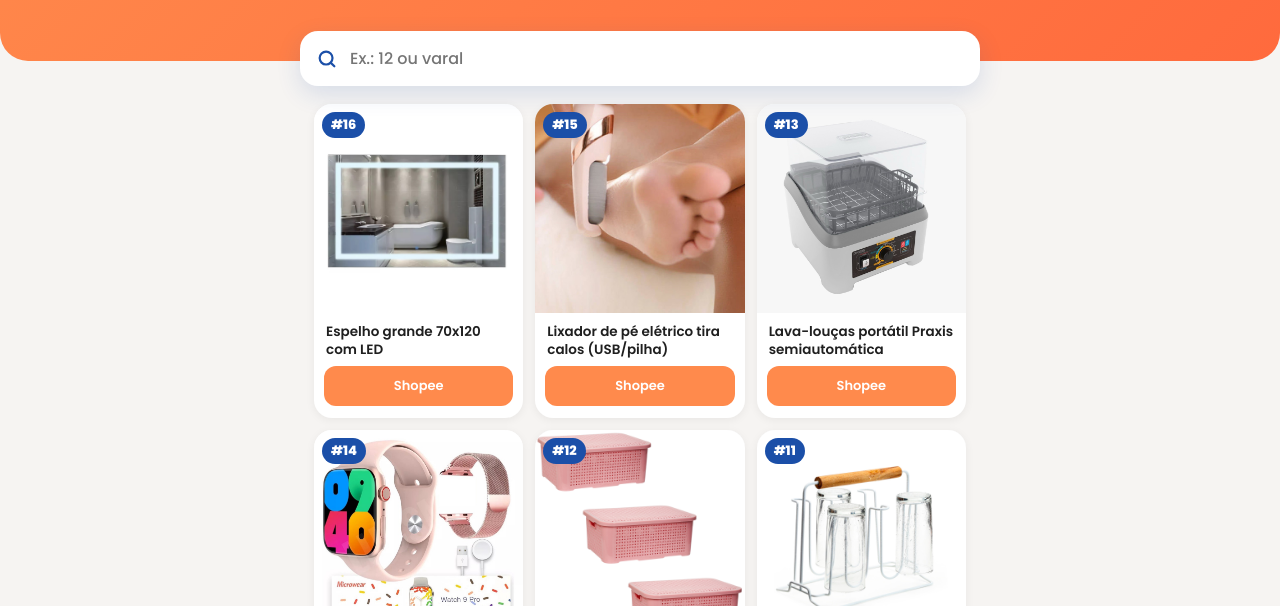
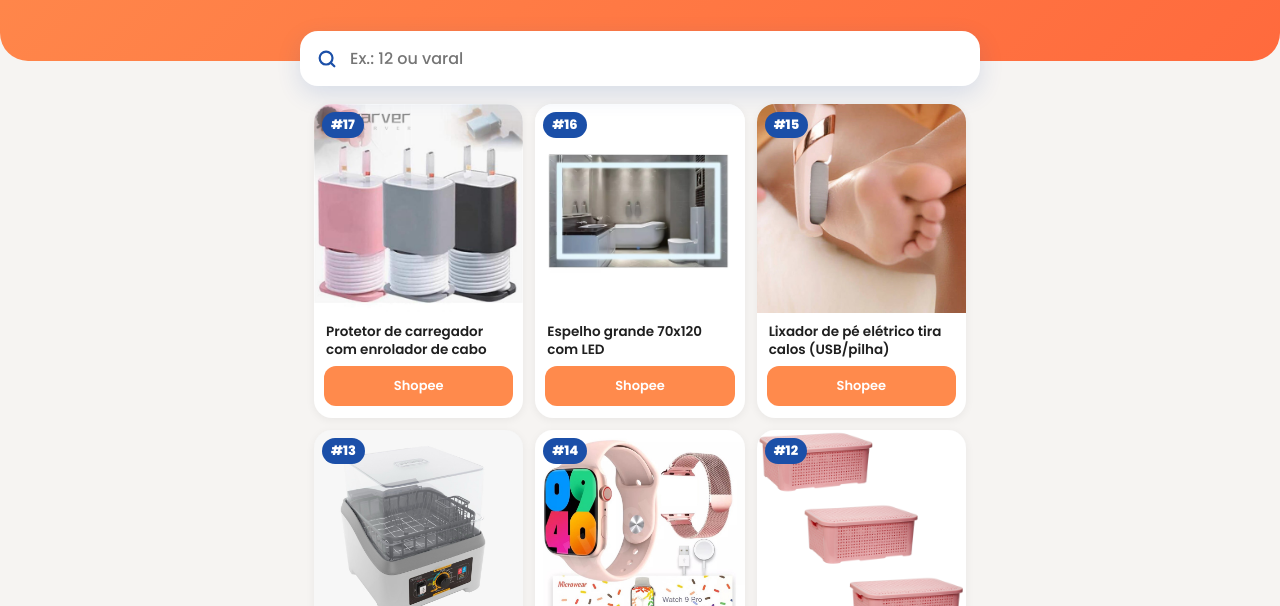
Before and after one commit to megapromomix/megapromomix.github.io, a plain HTML site: page index.html in a window 1280 px wide. Shown: the part 194-800 px from the top of the page. Drawn offline with Linux system fonts and the light colour scheme.

Commit message:
produto #17

```diff
--- a/index.html
+++ b/index.html
@@ -30,6 +30,7 @@ footer{text-align:center;font-size:10.5px;color:#a3a3a3;padding:8px 16px 28px}
 <div class="busca"><div><svg viewBox="0 0 24 24" fill="none" stroke="#1b4fa8" stroke-width="2.4" stroke-linecap="round"><circle cx="11" cy="11" r="7"/><path d="m20 20-3.5-3.5"/></svg>
 <input id="q" type="search" placeholder="Ex.: 12 ou varal" autocomplete="off" inputmode="search"></div></div>
 <main id="lista">
+<article class="c" data-n="17" data-q="17 protetor de carregador com enrolador de cabo"><div class="ft"><img src="img/17.jpg" alt="Protetor de carregador com enrolador de cabo" loading="lazy"><span class="n">#17</span></div><h2>Protetor de carregador com enrolador de cabo</h2><div class="bs"><a class="b shp" href="https://s.shopee.com.br/6q2b0VXdga" target="_blank" rel="noopener sponsored">Shopee</a></div></article>
 <article class="c" data-n="16" data-q="16 espelho grande 70x120 com led"><div class="ft"><img src="img/16.jpg" alt="Espelho grande 70x120 com LED" loading="lazy"><span class="n">#16</span></div><h2>Espelho grande 70x120 com LED</h2><div class="bs"><a class="b shp" href="https://s.shopee.com.br/4LLG1qrZWt" target="_blank" rel="noopener sponsored">Shopee</a></div></article>
 <article class="c" data-n="15" data-q="15 lixador de pé elétrico tira calos (usb/pilha)"><div class="ft"><img src="img/15.jpg" alt="Lixador de pé elétrico tira calos (USB/pilha)" loading="lazy"><span class="n">#15</span></div><h2>Lixador de pé elétrico tira calos (USB/pilha)</h2><div class="bs"><a class="b shp" href="https://s.shopee.com.br/9AQVms5Ct1" target="_blank" rel="noopener sponsored">Shopee</a></div></article>
 <article class="c" data-n="13" data-q="13 lava-louças portátil praxis semiautomática"><div class="ft"><img src="img/13.jpg" alt="Lava-louças portátil Praxis semiautomática" loading="lazy"><span class="n">#13</span></div><h2>Lava-louças portátil Praxis semiautomática</h2><div class="bs"><a class="b shp" href="https://s.shopee.com.br/2qWSEzzm5T" target="_blank" rel="noopener sponsored">Shopee</a></div></article>
```
Also changed, not shown: img/17.jpg (added).
